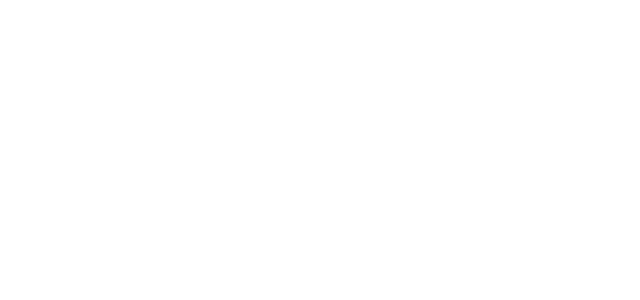
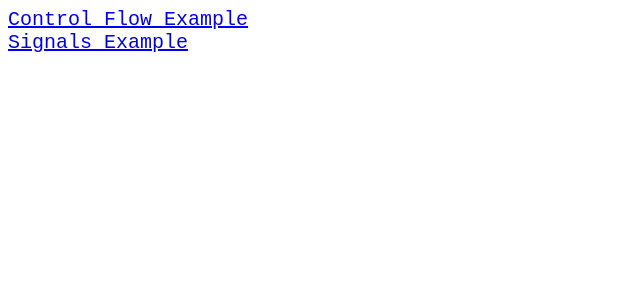
Before and after one commit to hugochmt/angular-signals-demo, an Angular app: page / in a window 1280 px wide. Shown: the top 300 px of the page, without its empty margins (0-640 px from the left). Built offline with nearby package versions, Linux system fonts and the light colour scheme.

Commit message:
init project structure

```diff
--- a/src/app/app.html
+++ b/src/app/app.html
@@ -0,0 +1 @@
+<router-outlet />
--- a/src/app/app.routes.ts
+++ b/src/app/app.routes.ts
@@ -1,3 +1,19 @@
 import { Routes } from '@angular/router';
+import { ControlFlowExample } from './control-flow-example/control-flow-example';
+import { SignalsExample } from './signals-example/signals-example';
+import { Home } from './home';
 
-export const routes: Routes = [];
+export const routes: Routes = [
+  {
+    path: '',
+    component: Home,
+  },
+  {
+    path: 'control-flow',
+    component: ControlFlowExample,
+  },
+  {
+    path: 'signals',
+    component: SignalsExample,
+  },
+];
--- a/src/app/app.ts
+++ b/src/app/app.ts
@@ -1,10 +1,10 @@
-import { Component, signal } from '@angular/core';
+import { Component } from '@angular/core';
+import { RouterOutlet } from '@angular/router';
 
 @Component({
   selector: 'app-root',
-  imports: [],
+  imports: [RouterOutlet],
   templateUrl: './app.html',
-  styleUrl: './app.css',
 })
 export class App {
 
--- /dev/null
+++ b/src/app/control-flow-example/control-flow-example.html
@@ -0,0 +1 @@
+<p>control-flow-example works!</p>
--- /dev/null
+++ b/src/app/control-flow-example/control-flow-example.ts
@@ -0,0 +1,10 @@
+import { Component } from '@angular/core';
+
+@Component({
+  selector: 'app-control-flow-example',
+  imports: [],
+  templateUrl: './control-flow-example.html',
+})
+export class ControlFlowExample {
+
+}
--- /dev/null
+++ b/src/app/home.ts
@@ -0,0 +1,16 @@
+import { Component } from '@angular/core';
+import { RouterLink } from '@angular/router';
+
+@Component({
+  selector: 'app-home',
+  imports: [RouterLink],
+  template: `
+    <div>
+      <a routerLink="control-flow">Control Flow Example</a>
+    </div>
+    <div>
+      <a routerLink="signals">Signals Example</a>
+    </div>
+  `,
+})
+export class Home {}
--- /dev/null
+++ b/src/app/signals-example/signals-example.html
@@ -0,0 +1 @@
+<p>signals-example works!</p>
--- /dev/null
+++ b/src/app/signals-example/signals-example.ts
@@ -0,0 +1,10 @@
+import { Component } from '@angular/core';
+
+@Component({
+  selector: 'app-signals-example',
+  imports: [],
+  templateUrl: './signals-example.html',
+})
+export class SignalsExample {
+
+}
--- a/src/styles.css
+++ b/src/styles.css
@@ -1 +1,5 @@
 /* You can add global styles to this file, and also import other style files */
+body {
+  font-family: monospace;
+  font-size: x-large;
+}
```
Also changed, not shown: slides/slides.md (added, +21 -0 lines), src/app/app.css (deleted), 1 other file (tests, documents, lock files or other folders).
